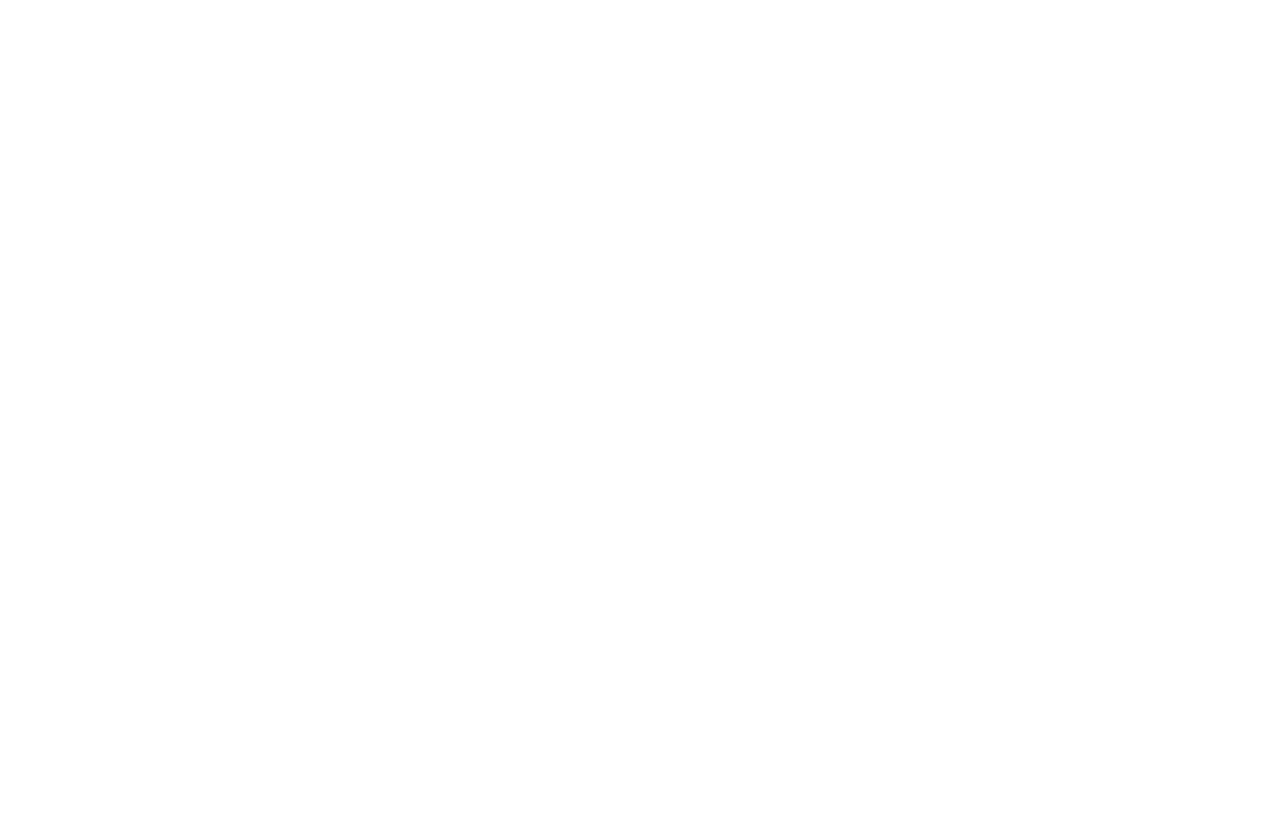
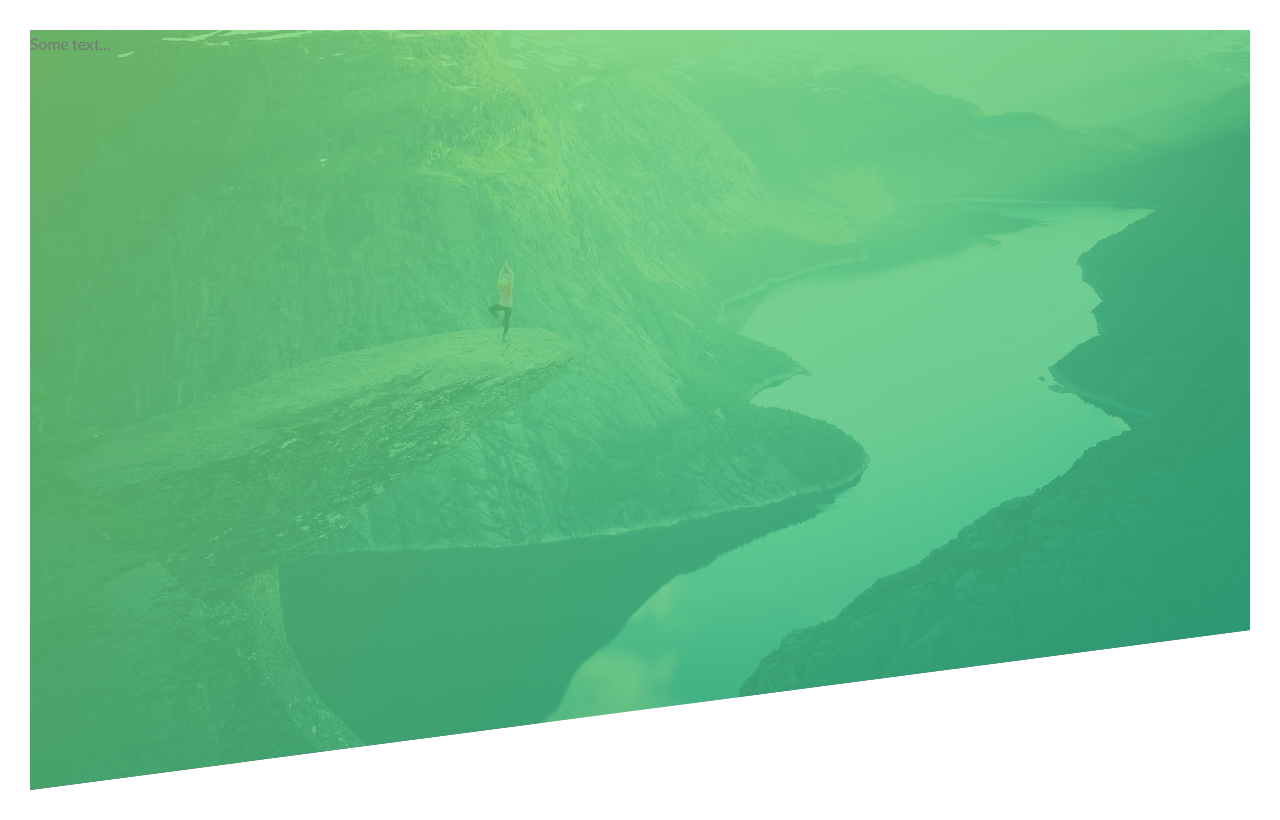
Before and after one commit to crypto-jones/Advanced-CSS-SASS, a plain HTML site: page Natours/starter/index.html in a window 1280 px wide. Drawn offline with Linux system fonts and the light colour scheme; files that its build step writes are made by us from their sources.

Commit message:
Build basic header

```diff
--- a/Natours/starter/css/style.css
+++ b/Natours/starter/css/style.css
@@ -6,3 +6,32 @@ Medium green: #55c57a
 Dark green: #28b485
 
 */
+
+* {
+  margin: 0;
+  padding: 0;
+  box-sizing: border-box;
+}
+
+body {
+  font-family: 'Lato', sans-serif;
+  font-weight: 400;
+  font-size: 16px;
+  line-height: 1.7;
+  color: #777;
+  padding: 30px;
+}
+
+.header {
+  height: 95vh;
+  background-image: linear-gradient(
+      to right bottom,
+      rgba(126, 213, 111, 0.803),
+      rgba(40, 180, 133, 0.803)
+    ),
+    url(../img/hero.jpg);
+  background-size: cover;
+  background-position: top;
+
+  clip-path: polygon(0 0, 100% 0, 100% 75vh, 0 100%);
+}
--- a/Natours/starter/index.html
+++ b/Natours/starter/index.html
@@ -1,19 +1,23 @@
 <!DOCTYPE html>
 <html lang="en">
-    <head>
-        <meta charset="UTF-8">
-        <meta name="viewport" content="width=device-width, initial-scale=1.0">
+  <head>
+    <meta charset="UTF-8" />
+    <meta name="viewport" content="width=device-width, initial-scale=1.0" />
 
-        <link href="https://fonts.googleapis.com/css?family=Lato:100,300,400,700,900" rel="stylesheet">
+    <link
+      href="https://fonts.googleapis.com/css?family=Lato:100,300,400,700,900"
+      rel="stylesheet"
+    />
 
-        <link rel="stylesheet" href="css/icon-font.css">
-        <link rel="stylesheet" href="css/style.css">
-        <link rel="shortcut icon" type="image/png" href="img/favicon.png">
+    <link rel="stylesheet" href="css/icon-font.css" />
+    <link rel="stylesheet" href="css/style.css" />
+    <link rel="shortcut icon" type="image/png" href="img/favicon.png" />
 
-        <title>Natours | Exciting tours for adventurous people</title>
-    </head>
-    <body>
-
-
-    </body>
+    <title>Natours | Exciting tours for adventurous people</title>
+  </head>
+  <body>
+    <header class="header">
+      Some text...
+    </header>
+  </body>
 </html>
```
